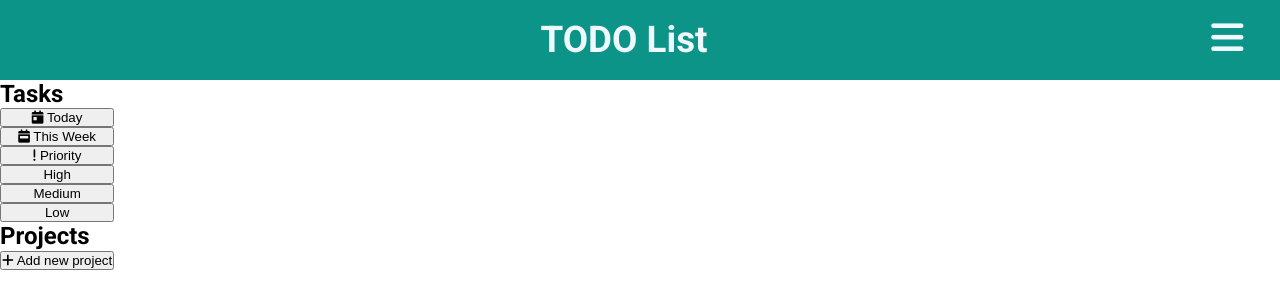
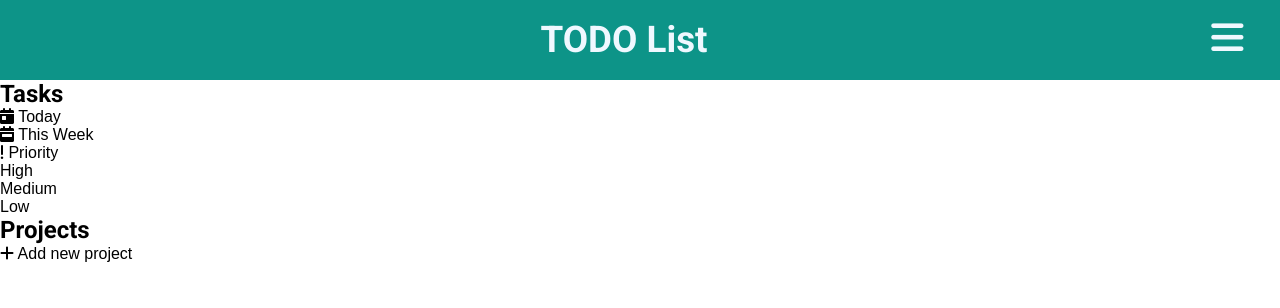
Before and after one commit to thabomoloi/todo-list, a plain HTML site: page index.html in a window 1280 px wide. Drawn offline with Linux system fonts and the light colour scheme.

Commit message:
Remove button default styling

```diff
--- a/css/style.css
+++ b/css/style.css
@@ -54,7 +54,13 @@ main {
 footer {
     flex: 0 1 auto;
 }
-#sidemenu {
+#sidemenu button {
+    background: none;
+    border: none;
+    padding: 0;
+    margin: 0;
+    text-align: left;
+    font-size: inherit;
 }
 #content {
 
```
